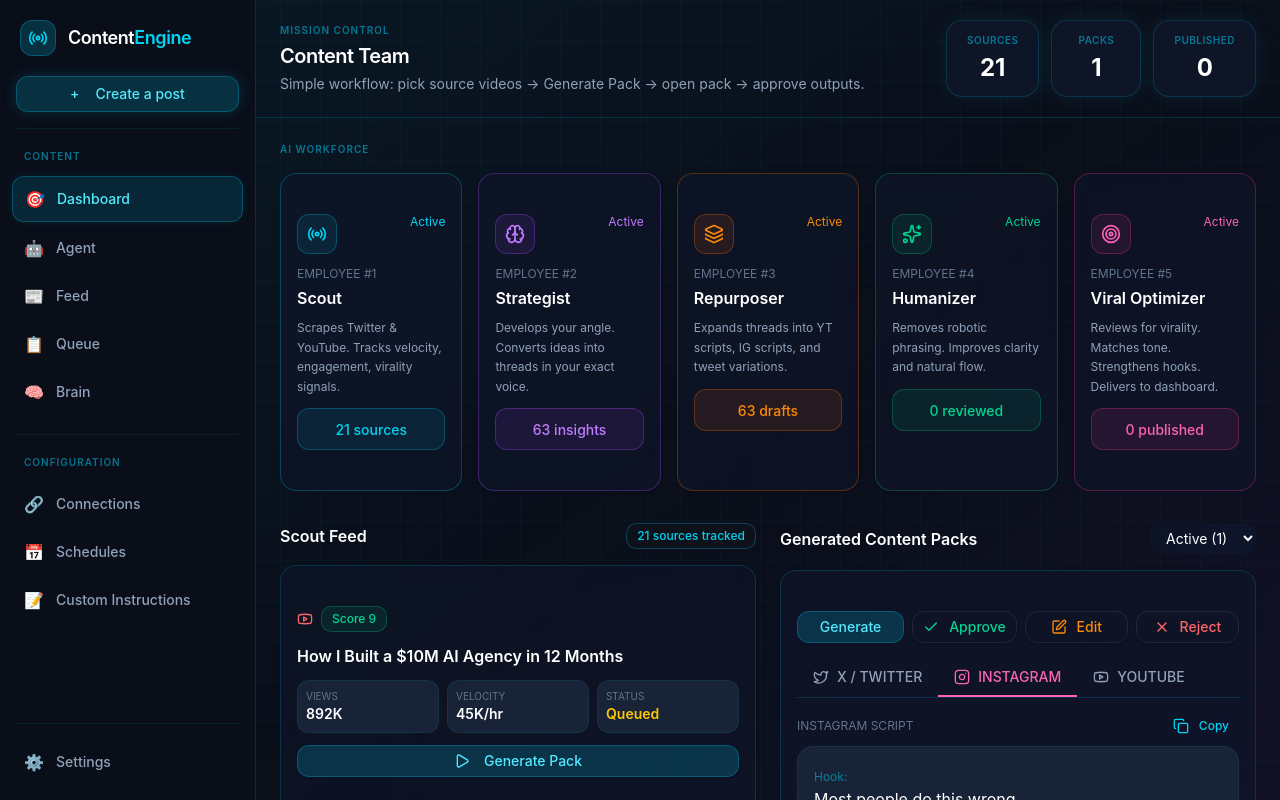
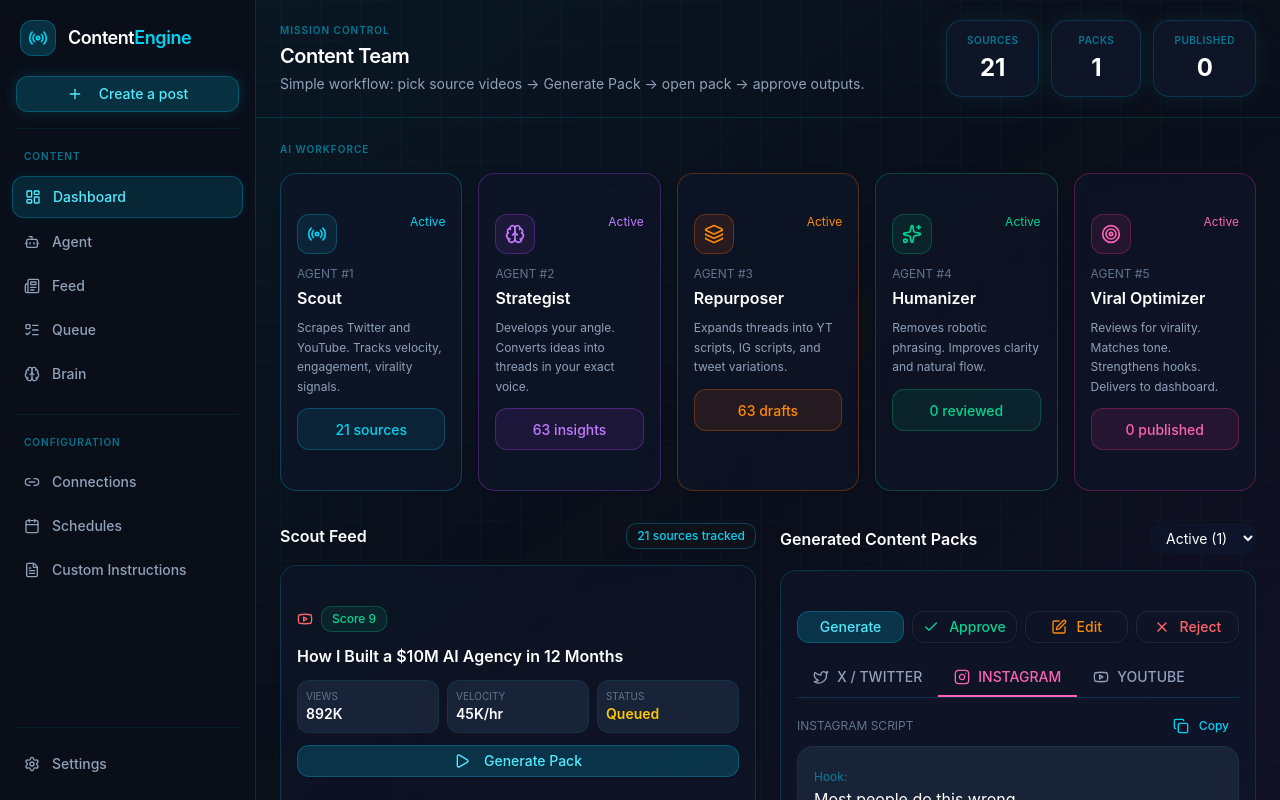
Before and after one commit to SierraRhuiz/ContentEngine, a Next.js app: page / in a window 1280 px wide. Built offline with nearby package versions, Linux system fonts and the light colour scheme; no server answers.

Commit message:
Change Employee to Agent, remove emojis, add Add to Monitoring button

```diff
--- a/src/app/(protected)/employees/scout/page.tsx
+++ b/src/app/(protected)/employees/scout/page.tsx
@@ -113,6 +113,14 @@ export default function ScoutPage() {
     setTargets(targets.map(t => t.id === id ? { ...t, active: !t.active } : t));
   };
 
+  const [monitoredSources, setMonitoredSources] = useState<number[]>([]);
+
+  const addToMonitoring = (sourceId: number) => {
+    if (!monitoredSources.includes(sourceId)) {
+      setMonitoredSources([...monitoredSources, sourceId]);
+    }
+  };
+
   const runScan = () => {
     setIsScanning(true);
     setTimeout(() => setIsScanning(false), 3000);
@@ -127,7 +135,7 @@ export default function ScoutPage() {
             <Radio className="w-6 h-6 text-blue-500" />
           </div>
           <div>
-            <p className="text-muted-foreground text-xs">EMPLOYEE #1</p>
+            <p className="text-muted-foreground text-xs">AGENT #1</p>
             <h1 className="text-xl font-semibold text-foreground">Scout</h1>
             <p className="text-sm text-muted-foreground">
               Discovers and scores trending content across platforms
@@ -255,18 +263,15 @@ export default function ScoutPage() {
                         </div>
                       </div>
 
-                      <div className="flex items-center gap-3">
-                        <div className="text-right">
-                          <Badge className={source.score >= 9
-                            ? 'bg-green-500/10 text-green-500'
-                            : source.score >= 8
-                              ? 'bg-blue-500/10 text-blue-500'
-                              : 'bg-yellow-500/10 text-yellow-500'
-                          }>
-                            Score {source.score}/10
-                          </Badge>
-                        </div>
-
+                      <div className="flex items-center gap-2">
+                        <Button
+                          size="sm"
+                          variant="outline"
+                          onClick={() => addToMonitoring(source.id)}
+                          disabled={monitoredSources.includes(source.id)}
+                        >
+                          {monitoredSources.includes(source.id) ? 'Added' : 'Add'}
+                        </Button>
                         <Button size="sm">
                           <Play className="w-4 h-4 mr-2" />
                           Generate Pack
--- a/src/app/(protected)/page.tsx
+++ b/src/app/(protected)/page.tsx
@@ -25,17 +25,17 @@ const workforce = [
   {
     id: 1,
     name: 'Scout',
-    role: 'EMPLOYEE #1',
+    role: 'AGENT #1',
     icon: Radio,
     accent: 'cyan',
-    description: 'Scrapes Twitter \u0026 YouTube. Tracks velocity, engagement, virality signals.',
+    description: 'Scrapes Twitter \and YouTube. Tracks velocity, engagement, virality signals.',
     metric: '21 sources',
     status: 'Active',
   },
   {
     id: 2,
     name: 'Strategist',
-    role: 'EMPLOYEE #2',
+    role: 'AGENT #2',
     icon: Brain,
     accent: 'purple',
     description: 'Develops your angle. Converts ideas into threads in your exact voice.',
@@ -45,7 +45,7 @@ const workforce = [
   {
     id: 3,
     name: 'Repurposer',
-    role: 'EMPLOYEE #3',
+    role: 'AGENT #3',
     icon: Layers,
     accent: 'orange',
     description: 'Expands threads into YT scripts, IG scripts, and tweet variations.',
@@ -55,7 +55,7 @@ const workforce = [
   {
     id: 4,
     name: 'Humanizer',
-    role: 'EMPLOYEE #4',
+    role: 'AGENT #4',
     icon: Sparkles,
     accent: 'green',
     description: 'Removes robotic phrasing. Improves clarity and natural flow.',
@@ -65,7 +65,7 @@ const workforce = [
   {
     id: 5,
     name: 'Viral Optimizer',
-    role: 'EMPLOYEE #5',
+    role: 'AGENT #5',
     icon: Target,
     accent: 'pink',
     description: 'Reviews for virality. Matches tone. Strengthens hooks. Delivers to dashboard.',
--- a/src/components/sidebar.tsx
+++ b/src/components/sidebar.tsx
@@ -5,20 +5,32 @@ import { usePathname } from "next/navigation";
 import { cn } from "@/lib/utils";
 import { Button } from "@/components/ui/button";
 import { ScrollArea } from "@/components/ui/scroll-area";
-import { Radio, Brain, Layers, Sparkles, Target } from "lucide-react";
+import {
+  Radio,
+  LayoutDashboard,
+  Bot,
+  Newspaper,
+  ListTodo,
+  Brain,
+  Link2,
+  Calendar,
+  FileText,
+  Settings,
+  Plus
+} from "lucide-react";
 
 const contentLinks = [
-  { href: "/", label: "Dashboard", icon: "🎯" },
-  { href: "/agent", label: "Agent", icon: "🤖" },
-  { href: "/feed", label: "Feed", icon: "📰" },
-  { href: "/queue", label: "Queue", icon: "📋" },
-  { href: "/brain", label: "Brain", icon: "🧠" },
+  { href: "/", label: "Dashboard", icon: LayoutDashboard },
+  { href: "/agent", label: "Agent", icon: Bot },
+  { href: "/feed", label: "Feed", icon: Newspaper },
+  { href: "/queue", label: "Queue", icon: ListTodo },
+  { href: "/brain", label: "Brain", icon: Brain },
 ];
 
 const configLinks = [
-  { href: "/connections", label: "Connections", icon: "🔗" },
-  { href: "/schedules", label: "Schedules", icon: "📅" },
-  { href: "/instructions", label: "Custom Instructions", icon: "📝" },
+  { href: "/connections", label: "Connections", icon: Link2 },
+  { href: "/schedules", label: "Schedules", icon: Calendar },
+  { href: "/instructions", label: "Custom Instructions", icon: FileText },
 ];
 
 export function Sidebar() {
@@ -40,7 +52,7 @@ export function Sidebar() {
       {/* Create Post Button */}
       <div className="px-4 pb-4">
         <Button className="w-full bg-cyan-500/20 hover:bg-cyan-500/30 text-cyan-300 border border-cyan-500/30 shadow-[0_0_15px_rgba(6,182,212,0.2)]">
-          <span className="mr-2">+</span> Create a post
+          <Plus className="w-4 h-4 mr-2" /> Create a post
         </Button>
       </div>
 
@@ -53,7 +65,9 @@ export function Sidebar() {
             Content
           </p>
           <nav className="space-y-1">
-            {contentLinks.map((link) => (
+            {contentLinks.map((link) => {
+              const Icon = link.icon;
+              return (
                 <Link
                   key={link.href}
                   href={link.href}
@@ -64,10 +78,11 @@ export function Sidebar() {
                       : "text-slate-400 hover:bg-cyan-500/10 hover:text-cyan-200"
                   )}
                 >
-                <span className="text-base">{link.icon}</span>
+                  <Icon className="w-4 h-4" />
                   <span>{link.label}</span>
                 </Link>
-            ))}
+              );
+            })}
           </nav>
 
           <div className="my-5 mx-1 h-px bg-cyan-500/10" />
@@ -77,7 +92,9 @@ export function Sidebar() {
             Configuration
           </p>
           <nav className="space-y-1">
-            {configLinks.map((link) => (
+            {configLinks.map((link) => {
+              const Icon = link.icon;
+              return (
                 <Link
                   key={link.href}
                   href={link.href}
@@ -88,10 +105,11 @@ export function Sidebar() {
                       : "text-slate-400 hover:bg-cyan-500/10 hover:text-cyan-200"
                   )}
                 >
-                <span className="text-base">{link.icon}</span>
+                  <Icon className="w-4 h-4" />
                   <span>{link.label}</span>
                 </Link>
-            ))}
+              );
+            })}
           </nav>
         </div>
       </ScrollArea>
@@ -109,7 +127,7 @@ export function Sidebar() {
               : "text-slate-400 hover:bg-cyan-500/10 hover:text-cyan-200"
           )}
         >
-          <span className="text-base">⚙️</span>
+          <Settings className="w-4 h-4" />
           <span>Settings</span>
         </Link>
       </div>
```
Lines whose indentation alone changed are shown as unchanged.
